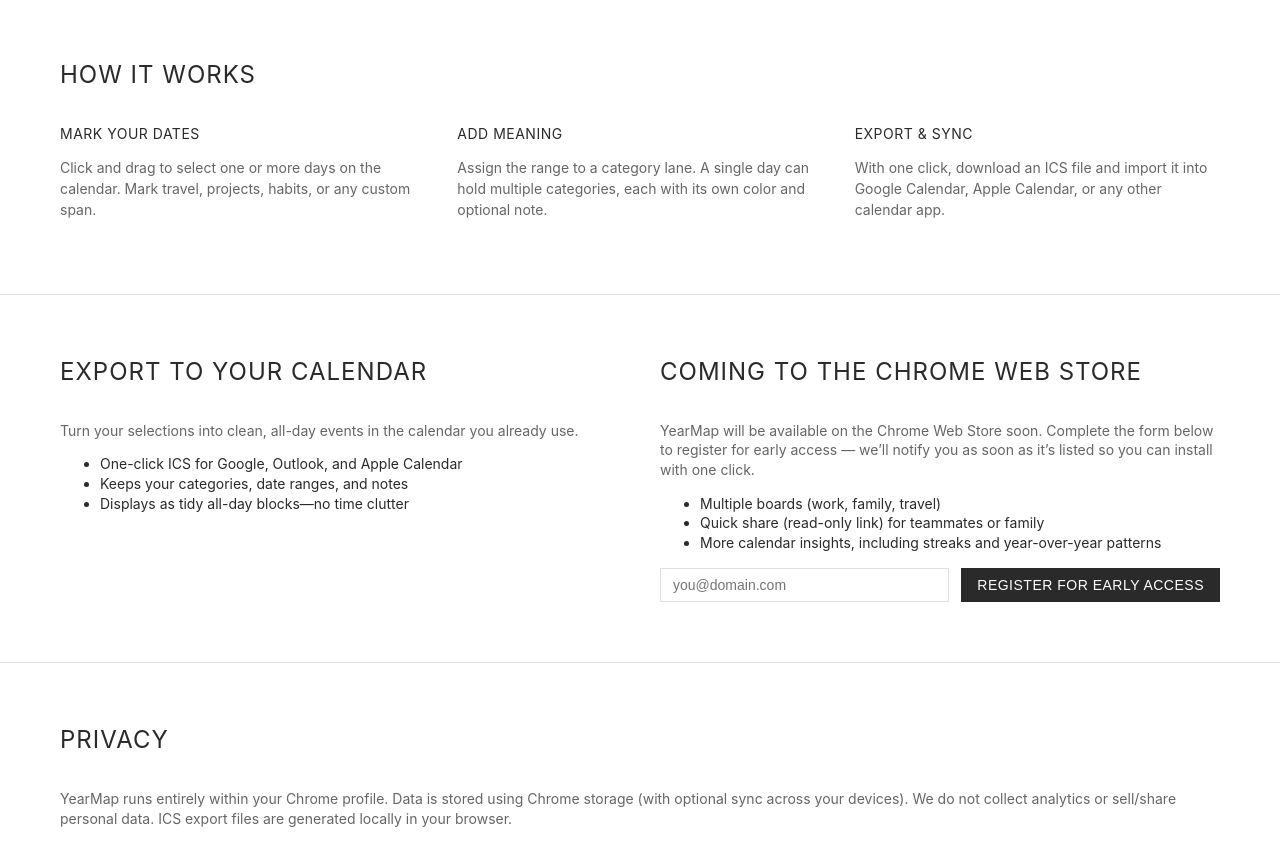
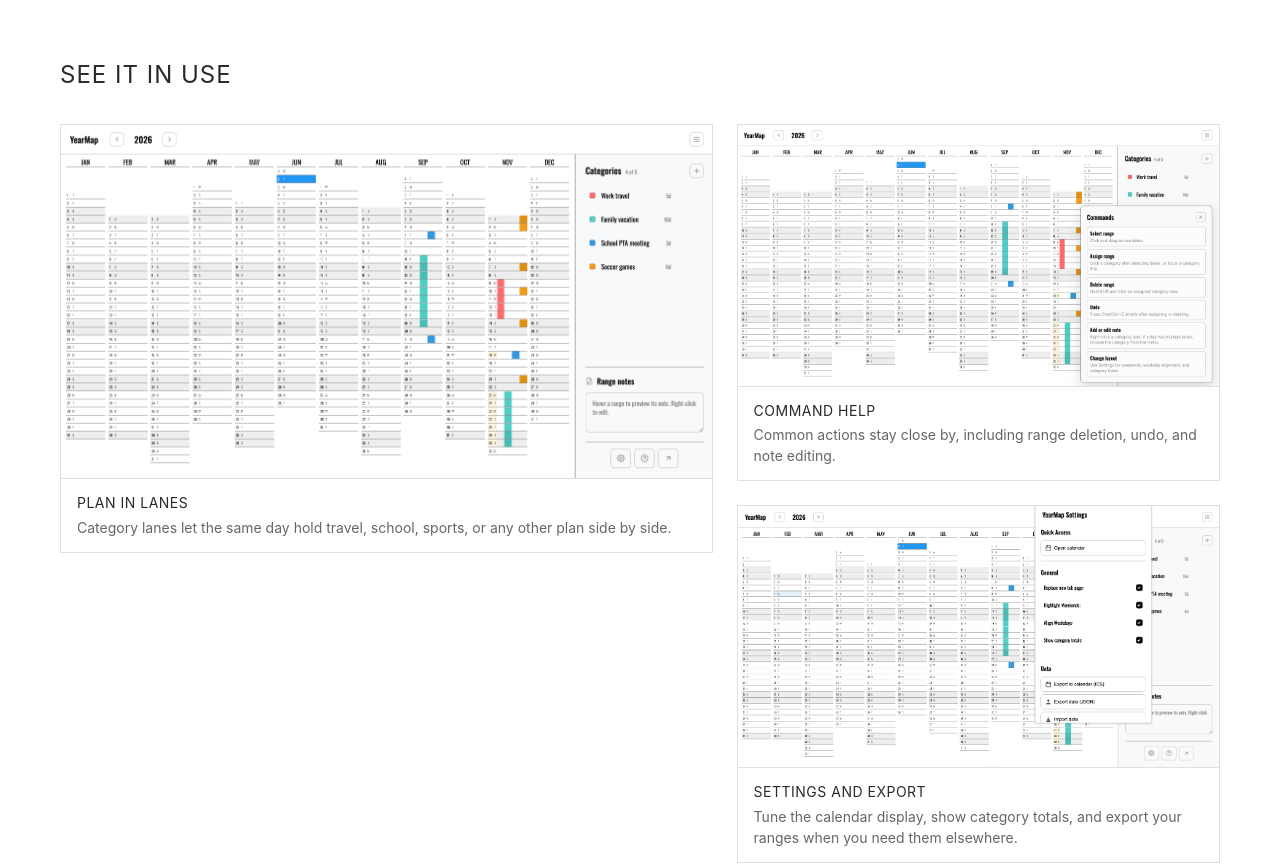
Before and after one commit to dvansickle/yearmap-site, a plain HTML site: page index.html in a window 1280 px wide. Shown: the part 1140-2006 px from the top of the page. Drawn offline with Linux system fonts and the light colour scheme.

Commit message:
Add product screenshot section

```diff
--- a/index.html
+++ b/index.html
@@ -213,6 +213,43 @@
       line-height:1.5;
     }
 
+    .screenshots{
+      display:grid;
+      grid-template-columns:1.35fr 1fr;
+      gap:24px;
+      align-items:start;
+    }
+    .screenshot-card{
+      margin:0;
+      border:1px solid var(--border);
+      background:var(--bg);
+    }
+    .screenshot-card.large{
+      grid-row:span 2;
+    }
+    .screenshot-card img{
+      display:block;
+      width:100%;
+      height:auto;
+    }
+    .screenshot-caption{
+      border-top:1px solid var(--border);
+      padding:14px 16px;
+    }
+    .screenshot-caption h3{
+      margin:0 0 4px;
+      font-size:14px;
+      font-weight:400;
+      text-transform:uppercase;
+      letter-spacing:0.5px;
+    }
+    .screenshot-caption p{
+      margin:0;
+      color:var(--muted);
+      font-size:14px;
+      line-height:1.5;
+    }
+
     .how{
       display:grid;
       grid-template-columns:repeat(3,1fr);
@@ -276,6 +313,8 @@
     @media (max-width: 960px){
       .hero-grid{grid-template-columns:1fr;}
       .features{grid-template-columns:1fr 1fr}
+      .screenshots{grid-template-columns:1fr}
+      .screenshot-card.large{grid-row:auto}
       .how{grid-template-columns:1fr 1fr}
       .grid-2{grid-template-columns:1fr}
     }
@@ -368,6 +407,35 @@
             <h3>Privacy‑first</h3>
             <p>Runs entirely in your browser with Chrome storage sync. No accounts. No extension tracking.</p>
           </div>
+        </div>
+      </div>
+    </section>
+
+    <section class="section" id="screenshots">
+      <div class="container">
+        <h2>See it in use</h2>
+        <div class="screenshots">
+          <figure class="screenshot-card large">
+            <img src="/assets/yearmap-interface.png" alt="YearMap calendar with categories, lane totals, and range notes" loading="lazy">
+            <figcaption class="screenshot-caption">
+              <h3>Plan in lanes</h3>
+              <p>Category lanes let the same day hold travel, school, sports, or any other plan side by side.</p>
+            </figcaption>
+          </figure>
+          <figure class="screenshot-card">
+            <img src="/assets/yearmap-commands.png" alt="YearMap command help panel showing selection, assignment, deletion, undo, and note commands" loading="lazy">
+            <figcaption class="screenshot-caption">
+              <h3>Command help</h3>
+              <p>Common actions stay close by, including range deletion, undo, and note editing.</p>
+            </figcaption>
+          </figure>
+          <figure class="screenshot-card">
+            <img src="/assets/yearmap-settings.png" alt="YearMap settings popup with weekend highlighting, weekday alignment, category totals, and export controls" loading="lazy">
+            <figcaption class="screenshot-caption">
+              <h3>Settings and export</h3>
+              <p>Tune the calendar display, show category totals, and export your ranges when you need them elsewhere.</p>
+            </figcaption>
+          </figure>
         </div>
       </div>
     </section>
```
Also changed, not shown: assets/yearmap-commands.png (added), assets/yearmap-interface.png (added), assets/yearmap-settings.png (added).
